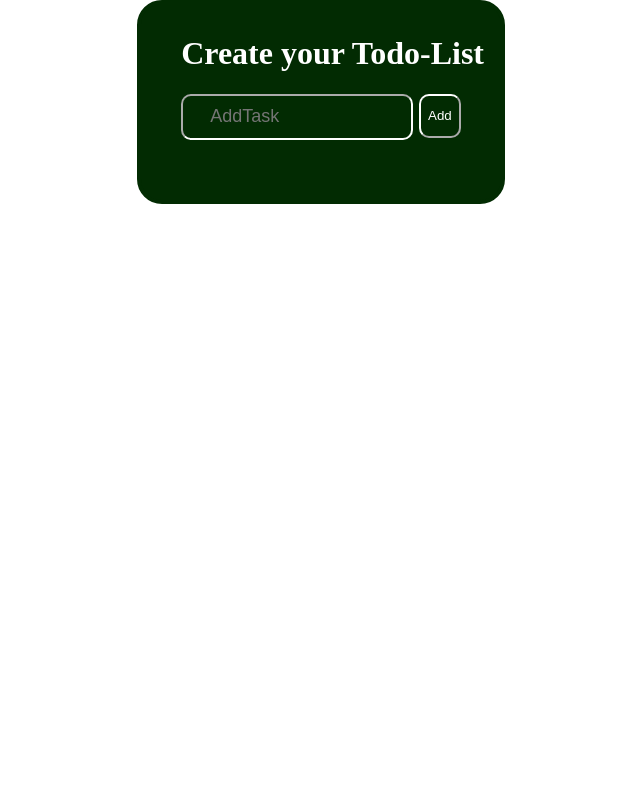
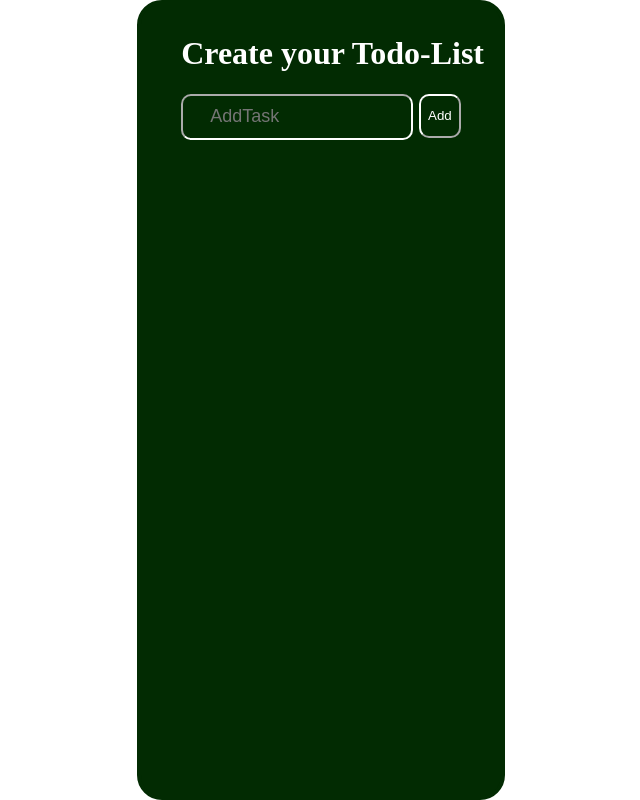
Before and after one commit to PavanTejaReddy05/ToDoList2.O, a plain HTML site: page index.html in a window 1280 px wide. Shown: the whole page, without its empty margins (319-959 px from the left). Drawn offline with Linux system fonts and the light colour scheme; no server answers.

Commit message:
given the height as 100% for html and body

```diff
--- a/TodoList.css
+++ b/TodoList.css
@@ -1,8 +1,10 @@
 html{
+    height: 100%;
     margin: 0;
     padding: 0;
 }
 body{
+    height: 100%;
     width: 100%;
     padding: 0;
     margin: 0;
```
